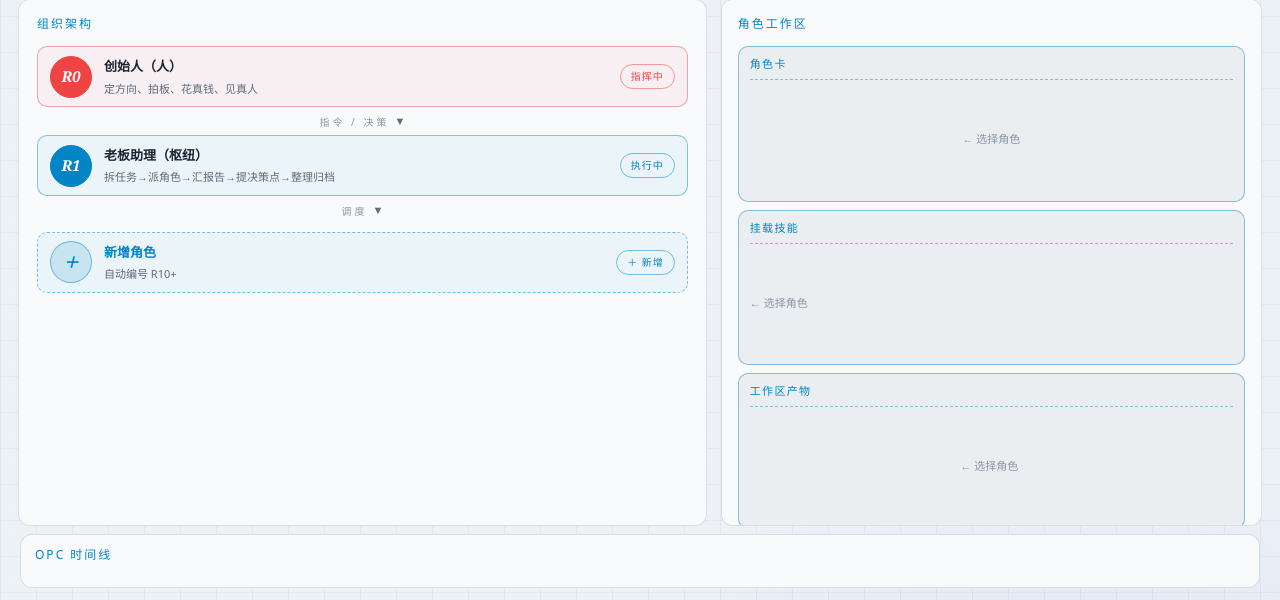
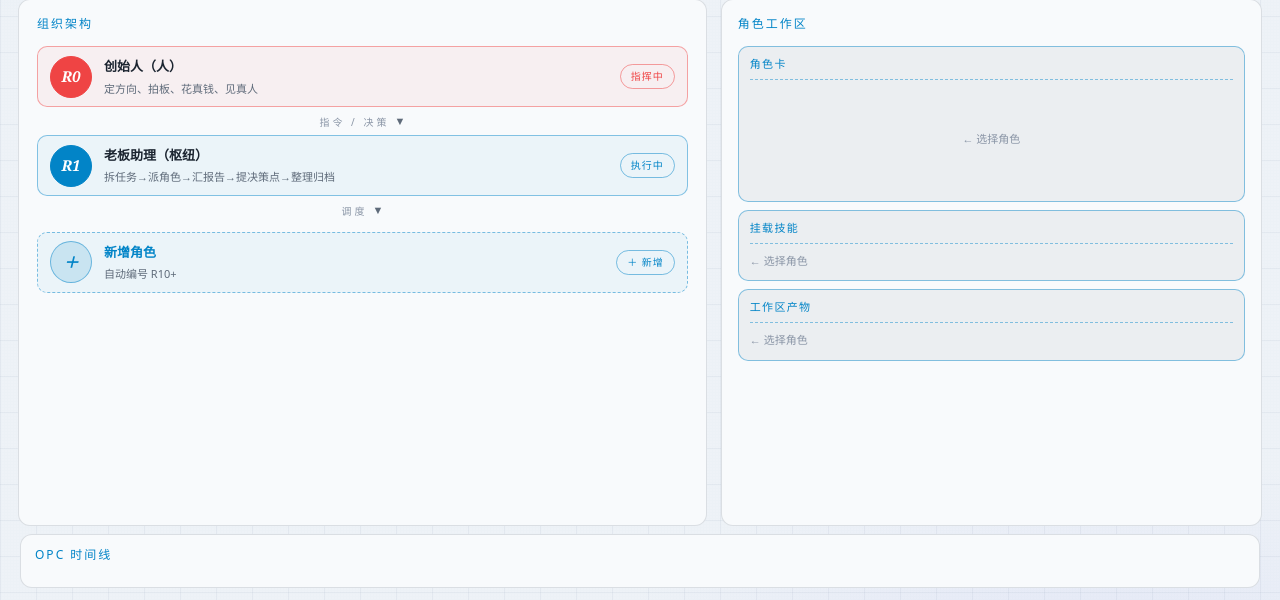
Before and after one commit to wenbuer/opc-web-dsh, a Python web app: template templates/index.html in a window 1280 px wide. Shown: the part 200-800 px from the top of the page. Run offline with Jinja, Linux system fonts and the light colour scheme; the template is opened without the code that fills it, so the values that code supplies are empty.

Commit message:
fix: skills/files 占位也收缩为胶囊行高（去掉全局 placeholder 的44px内边距），默认与选中等高

```diff
--- a/static/main.css
+++ b/static/main.css
@@ -351,6 +351,7 @@ main{flex:1;overflow:hidden}
 .role-panel{background:var(--panel);border:1px solid var(--line);border-radius:12px;padding:14px 16px;min-width:0;overflow-y:auto;min-height:0}
 .role-detail{max-height:560px;overflow:auto;margin-top:10px;border:1px dashed var(--line2);border-radius:8px;background:rgba(15,30,50,.05);padding:12px 14px}
 .role-detail .placeholder{color:var(--faint);font-size:11px}
+.role-pane.skills .placeholder,.role-pane.files .placeholder{padding:2px 0;text-align:left;line-height:1.7}
 .role-card-doc h1{font-size:15px;color:var(--gold);margin:0 0 8px}
 .role-card-doc h2{font-size:13px;color:var(--gold);margin:10px 0 4px}
 .role-card-doc h3{font-size:12px;color:var(--gold);margin:8px 0 4px}
```
